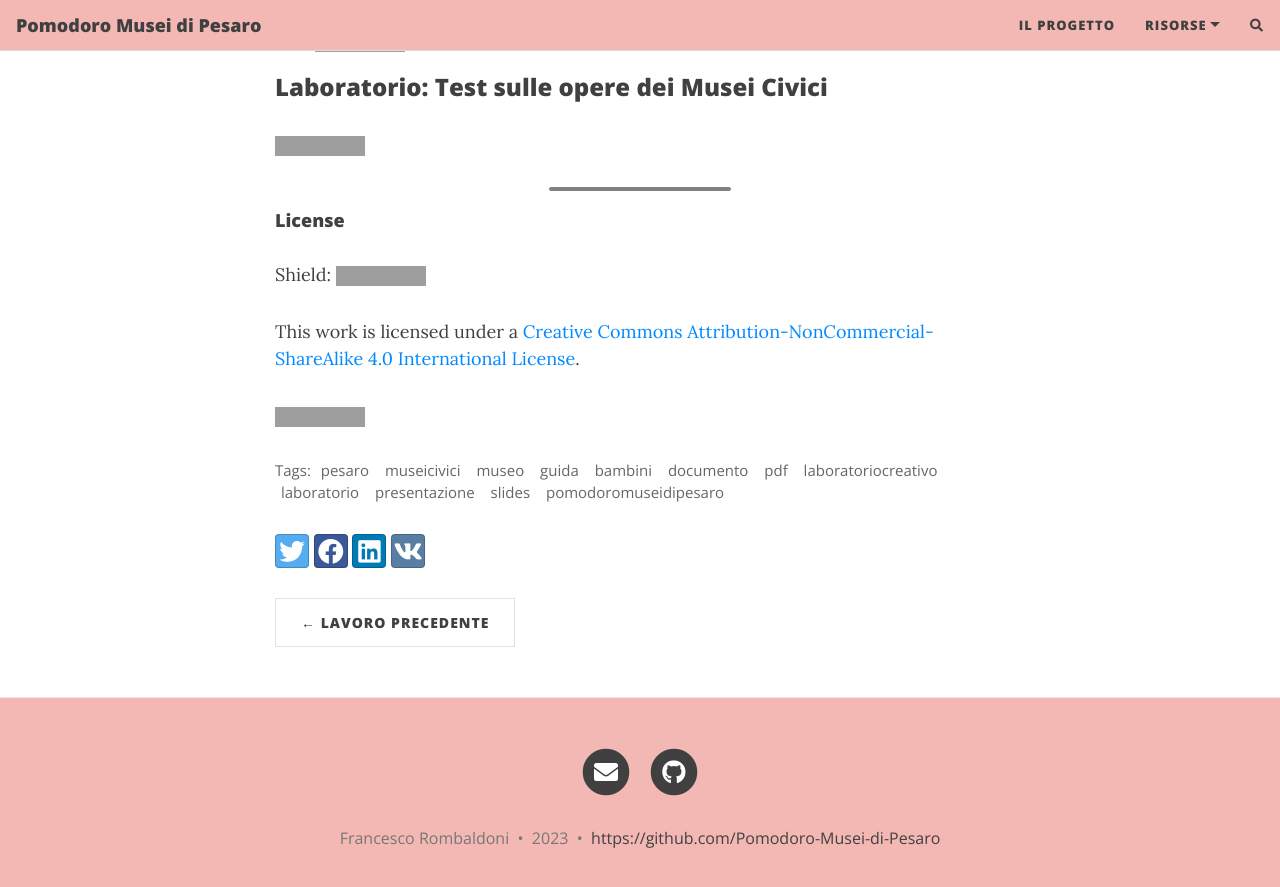
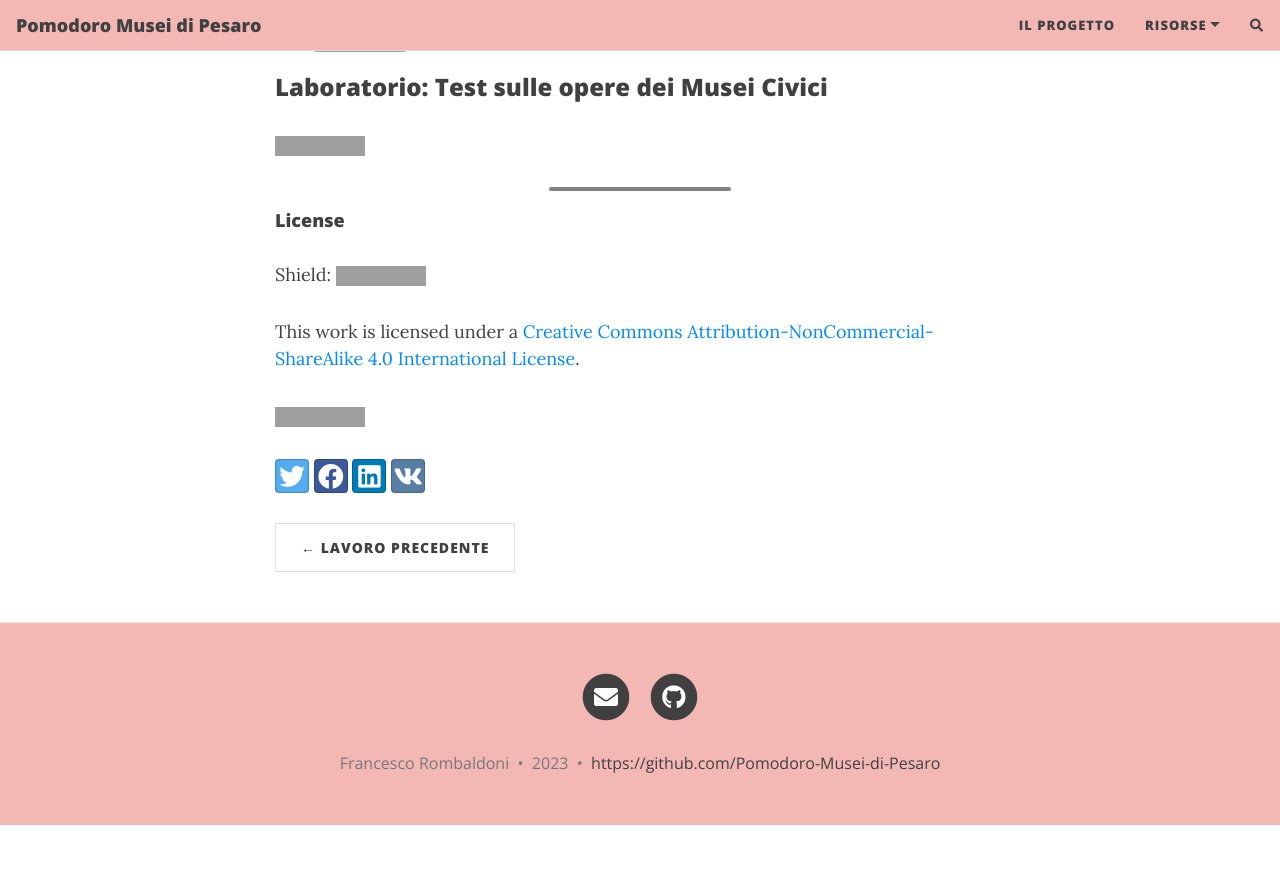
Before and after one commit to Pomodoro-Musei-di-Pesaro/.github, a Jekyll site: the page built from docs/_posts/2023-09-12-Tour_per_bambini_ai_Musei_Civici.md, in a window 1280 px wide and 900 px high, scrolled down 925 px. Shown: the top 887 px of the window. Built offline with Jekyll 4.4.1, drawn with Linux system fonts in a browser that asks for light colours; nearby versions of some CDN libraries; comment, search, counter and statistics services are not loaded; after the commit the page ends 1750 px from its top, so only the background shows below that; grey boxes are pictures that could not be loaded.

Commit message:
Tolti tutti i tag

```diff
--- a/docs/_posts/2023-09-12-Tour_per_bambini_ai_Musei_Civici.md
+++ b/docs/_posts/2023-09-12-Tour_per_bambini_ai_Musei_Civici.md
@@ -4,7 +4,7 @@ title: Tour per bambini ai Musei Civici
 subtitle: Guida per spiegare le Opere dei Musei civici ai bambini
 gh-repo: Pomodoro-Musei-di-Pesaro/Guida-per-Tour-Bambini-Musei-Civici
 gh-badge: [star, fork, follow]
-tags: [pesaro, museicivici, museo, guida, bambini, documento, pdf, laboratoriocreativo, laboratorio, presentazione, slides, pomodoromuseidipesaro]
+tags: []
 comments: true
 ---
 ### Guida per il tour dei bambini
```
Also changed, not shown: docs/_posts/2023-09-2-Biglietto_da_visita.md (+1 -1 lines), docs/_posts/2023-09-3-Grafiche_del_progetto.md (+1 -1 lines).
